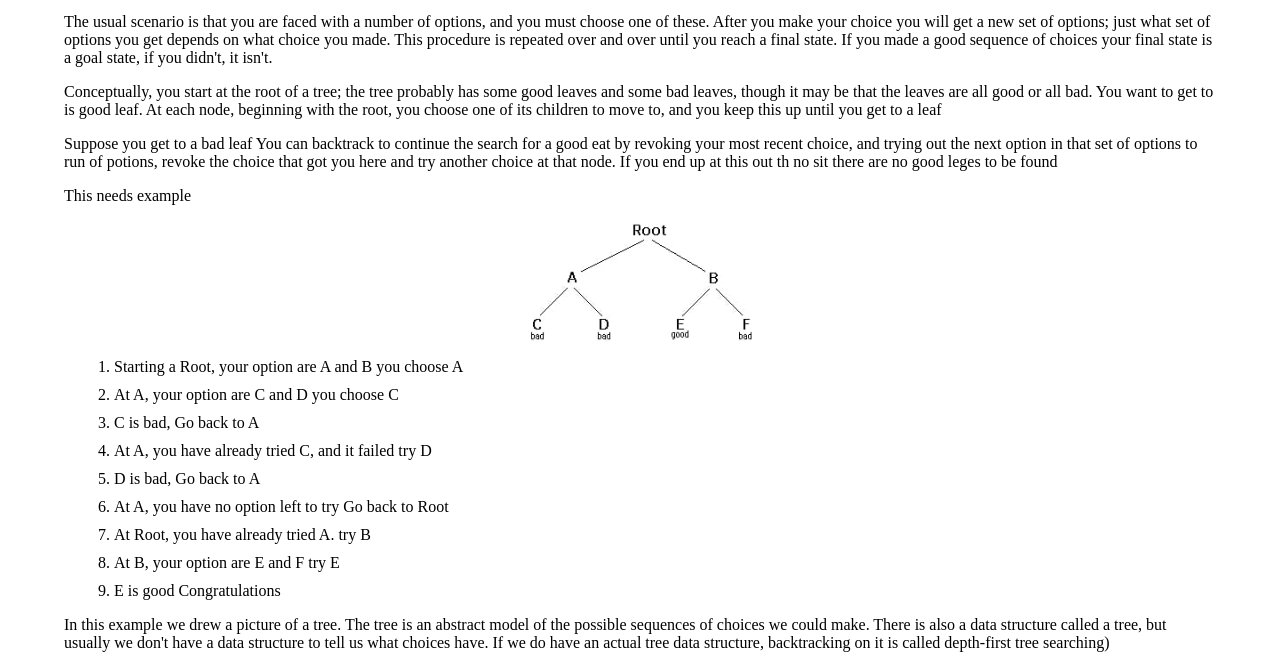
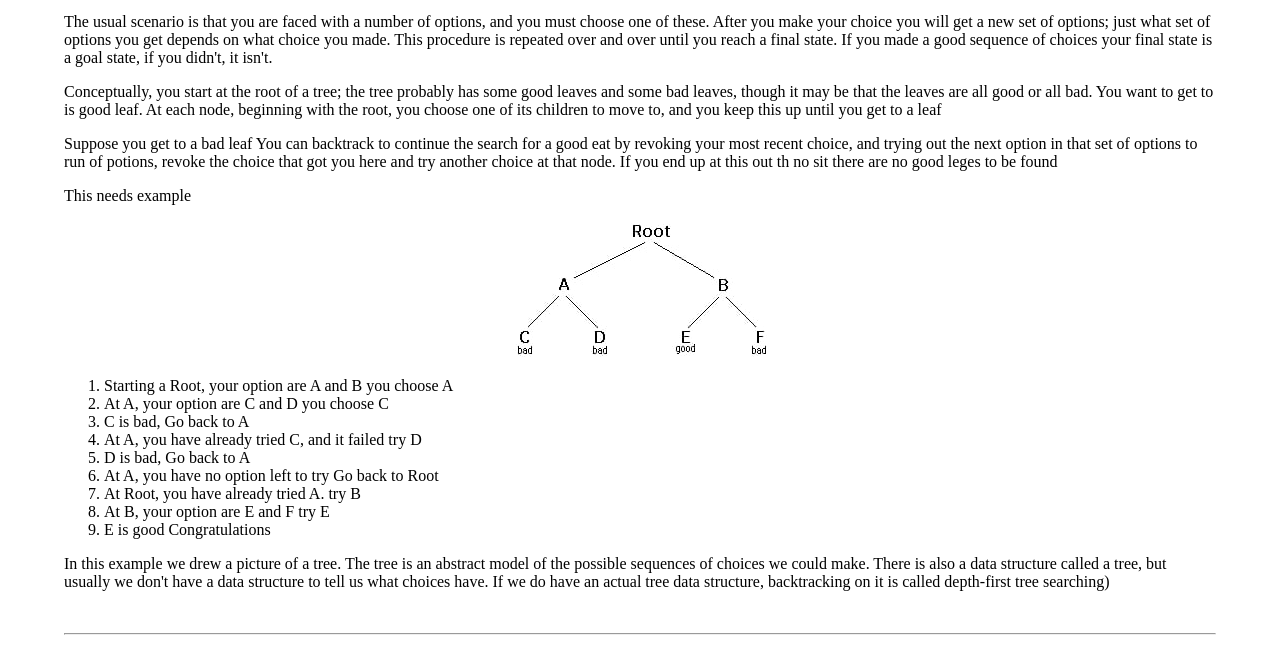
Before and after one commit to OmkarPatil1117/HTMLProject, a plain HTML site: page index.html in a window 1280 px wide. Shown: the part 143-800 px from the top of the page. Drawn offline with Linux system fonts and the light colour scheme.

Commit message:
Project complited

```diff
--- a/index.html
+++ b/index.html
@@ -9,20 +9,11 @@
         body {
             margin: 5%;
         }
-        li {
-            margin: 10px;
-        }
         pre {
             padding: 2px;
             padding-left: 15px;
             background-color: #d2d2a5;
             border-radius: 10px;
-        }
-        img {
-            display: block;
-            margin-left: auto;
-            margin-right: auto;
-            width: 20%;
         }
     </style>
 </head>
@@ -33,7 +24,7 @@
     <p>Conceptually, you start at the root of a tree; the tree probably has some good leaves and some bad leaves, though it may be that the leaves are all good or all bad. You want to get to is good leaf. At each node, beginning with the root, you choose one of its children to move to, and you keep this up until you get to a leaf</p>
     <p>Suppose you get to a bad leaf You can backtrack to continue the search for a good eat by revoking your most recent choice, and trying out the next option in that set of options to run of potions, revoke the choice that got you here and try another choice at that node. If you end up at this out th no sit there are no good leges to be found</p>
     <p>This needs example</p>
-    <img src="./Images/image.jpeg" alt="image">
+    <center> <img src="./Images/image.jpeg"  alt="image" > </center>
     <ol>
         <li>Starting a Root, your option are A and B you choose A</li>
         <li>At A, your option are C and D you choose C</li>
@@ -401,16 +392,16 @@
         <h3>Example: Cindy's Puzzle</h3>
         <p>I call the following puzzle "Cindy's puzzle" for historical reasons. You have some number n of black marbles and the same number of white marbles, and you have a playing board which consists simply of a line of 2n+1 spaces to put the marbles in. Start with the black marbles all at one end (say, the left), the white marbles all at the other end, and a free space in between.
         </p>
-        <img src="./Images/image.jpeg" alt="">
+        <center> <img src="./Images/image.jpeg" alt=""> </center>
         <p>the goal is to reverse the position of the marbles</p>
-        <img src="./Images/image.jpeg" alt="">
+        <center> <img src="./Images/image.jpeg" alt=""> </center>
         <p>The black marbles can only move to the right, and the white marbles can only move to the left (no backing up). At each move, a marble can either:</p>
         <ul>
             <li>Move one space ahead, if that space is clear, or</li>
             <li>Jump ahead over exactly one marble of the opposite color, if the space just beyond that marble is clear</li>
         </ul>
         <p>For example, you could make the following sequence of moves:</p>
-        <img src="./Images/image1.jpeg" width="300px" alt="" >
+        <center> <img src="./Images/image1.jpeg" width="300px" alt="" > </center>
         <br>
         <p>The backtracking method is named solvable and returns a boolean. In solvable we shall need to check whether we are at a leaf, which in this case means a position from which no further moves are possible. This isn't so easy.</p>
         <p>Now to the program. The main program will initialize the board, and call a recursive backtracking routine to attempt to solve the puzzle. The backtracking routine will either succeed and print out a winning path, or it will fail, and the main program will have to print out the bad news.</p>
```
